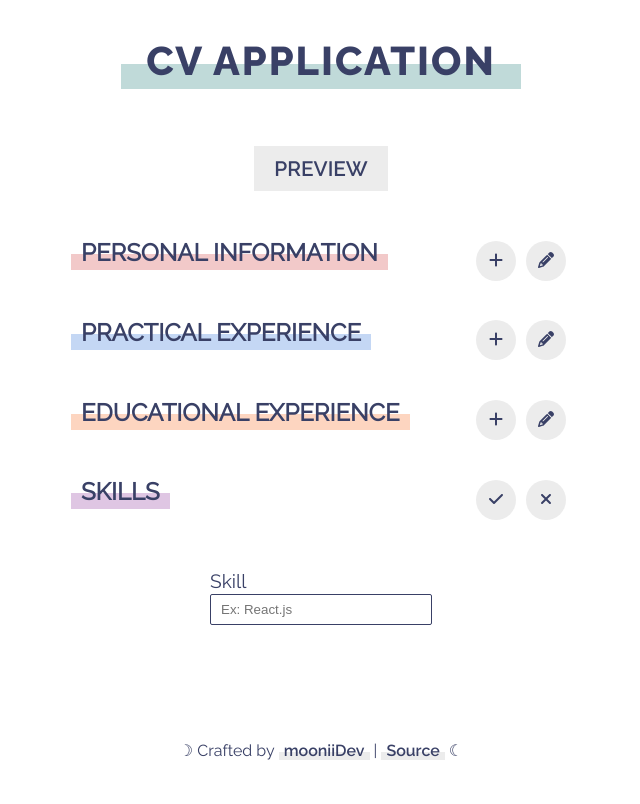
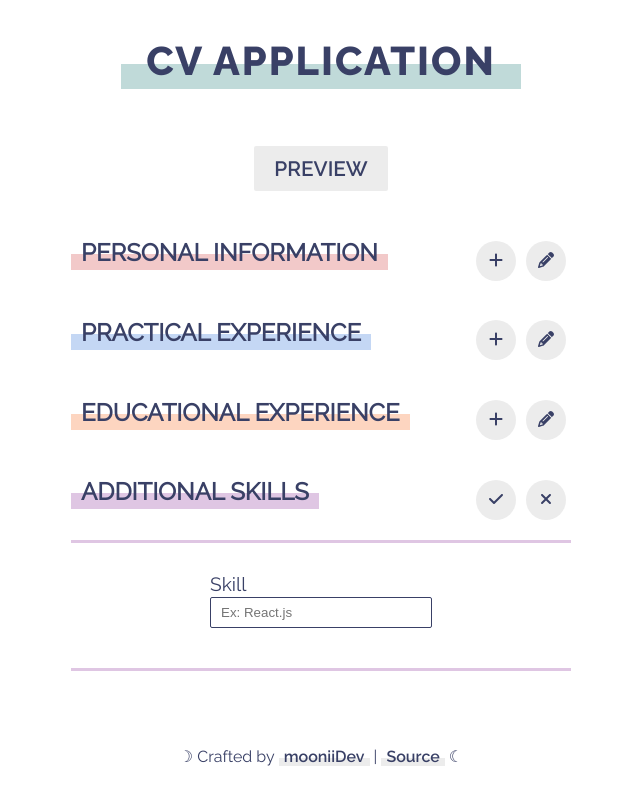
Before and after one commit to mooniiDev/cv-application, a React (Create React App) app: page / in a window 1280 px wide. Both pictures are taken after a click on the button 815 px from the left and 499 px from the top of the page. Shown: the top 804 px of the page, without its empty margins (319-959 px from the left). Built offline with nearby package versions, Linux system fonts and the light colour scheme.

Commit message:
Update SkillsInfo component's title, add styling to SkillsForm component

```diff
--- a/src/components/Main.js
+++ b/src/components/Main.js
@@ -85,7 +85,7 @@ class Main extends React.Component {
         />
         <SkillsInfo
           formType="skills"
-          title="SKILLS"
+          title="ADDITIONAL SKILLS"
           border="purple-border"
           hover="purple-hover"
           formVisibility={isSkillsFormDisplayed}
--- a/src/components/SkillsForm.js
+++ b/src/components/SkillsForm.js
@@ -1,6 +1,9 @@
 // Packages imports
 import React from 'react';
 import PropTypes from 'prop-types';
+
+// Styling imports
+import '../styles/SkillsForm.css';
 
 class SkillsForm extends React.Component {
   constructor(props) {
@@ -14,8 +17,7 @@ class SkillsForm extends React.Component {
 
     if (formVisibility === true) {
       return (
-        <form>
-          <div>
+        <form className="skills-form">
           {/* Skill */}
           <label htmlFor="skill">
             Skill
@@ -26,7 +28,6 @@ class SkillsForm extends React.Component {
               placeholder="Ex: React.js"
             />
           </label>
-          </div>
         </form>
       );
     }
--- a/src/styles/Button.css
+++ b/src/styles/Button.css
@@ -3,10 +3,11 @@
   margin-bottom: 30px;
   padding: 10px 20px;
   background-color: var(--grey);
-  color: var(--dark-blue);
   font-family: 'Raleway-SemiBold';
   font-size: 1.3rem;
+  color: var(--dark-blue);
   border: none;
+  border-radius: 2px;
   transition: all 0.3s;
 }
 
--- /dev/null
+++ b/src/styles/SkillsForm.css
@@ -0,0 +1,10 @@
+.skills-form {
+  display: flex;
+  justify-content: center;
+  border-top: 3px solid var(--purple);
+  border-bottom: 3px solid var(--purple);
+}
+
+.skills-form input:focus {
+  border: 1px solid var(--purple);
+}
```
Lines whose indentation alone changed are shown as unchanged.
